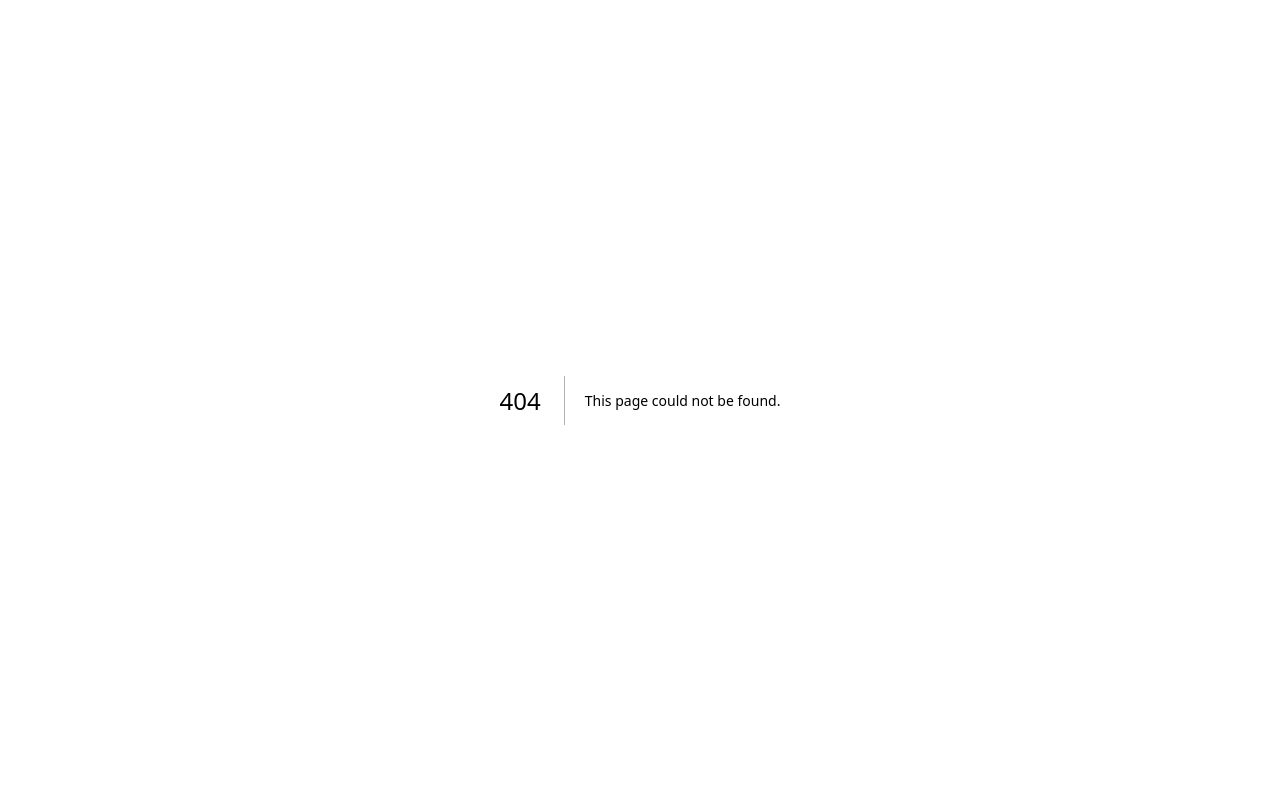
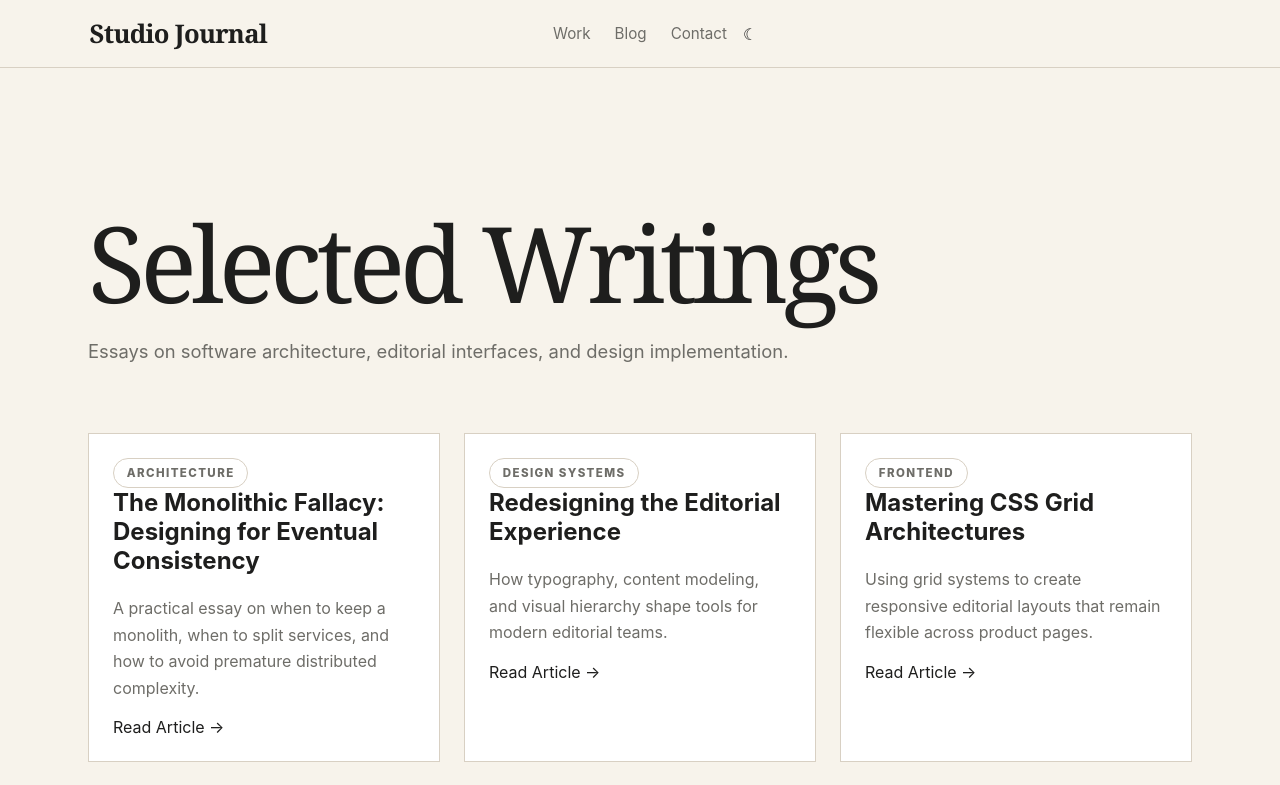
Before and after one commit to el-thon/my-porto-web, a Next.js app: page /blog in a window 1280 px wide. Before the commit this address had no page. Shown: the top 785 px of the page. Built offline with nearby package versions, Linux system fonts and the light colour scheme.

Commit message:
feat: implement blog listing page

```diff
--- /dev/null
+++ b/app/blog/page.tsx
@@ -0,0 +1,54 @@
+import Link from 'next/link';
+
+const posts = [
+  {
+    slug: 'monolithic-fallacy',
+    category: 'Architecture',
+    title: 'The Monolithic Fallacy: Designing for Eventual Consistency',
+    excerpt: 'A practical essay on when to keep a monolith, when to split services, and how to avoid premature distributed complexity.'
+  },
+  {
+    slug: 'editorial-experience',
+    category: 'Design Systems',
+    title: 'Redesigning the Editorial Experience',
+    excerpt: 'How typography, content modeling, and visual hierarchy shape tools for modern editorial teams.'
+  },
+  {
+    slug: 'css-grid-architectures',
+    category: 'Frontend',
+    title: 'Mastering CSS Grid Architectures',
+    excerpt: 'Using grid systems to create responsive editorial layouts that remain flexible across product pages.'
+  },
+  {
+    slug: 'accessible-components',
+    category: 'React',
+    title: 'Building Accessible React Components',
+    excerpt: 'Component architecture notes for resilient UI primitives with keyboard and screen reader support.'
+  }
+];
+
+export default function BlogPage() {
+  return (
+    <>
+      <header className="site-header"><Link href="/" className="brand">Studio Journal</Link><nav className="site-nav"><Link href="/">Work</Link><Link href="/blog">Blog</Link><Link href="/contact">Contact</Link></nav><span>☾</span></header>
+      <main className="section container">
+        <div className="section-head">
+          <div>
+            <h1 className="section-title">Selected Writings</h1>
+            <p className="section-copy">Essays on software architecture, editorial interfaces, and design implementation.</p>
+          </div>
+        </div>
+        <div className="writing-grid two-col">
+          {posts.map((post) => (
+            <Link className="card card-body article-card" href={`/blog/${post.slug}`} key={post.slug}>
+              <span className="eyebrow">{post.category}</span>
+              <h2>{post.title}</h2>
+              <p>{post.excerpt}</p>
+              <span className="read-more">Read Article →</span>
+            </Link>
+          ))}
+        </div>
+      </main>
+    </>
+  );
+}
```
